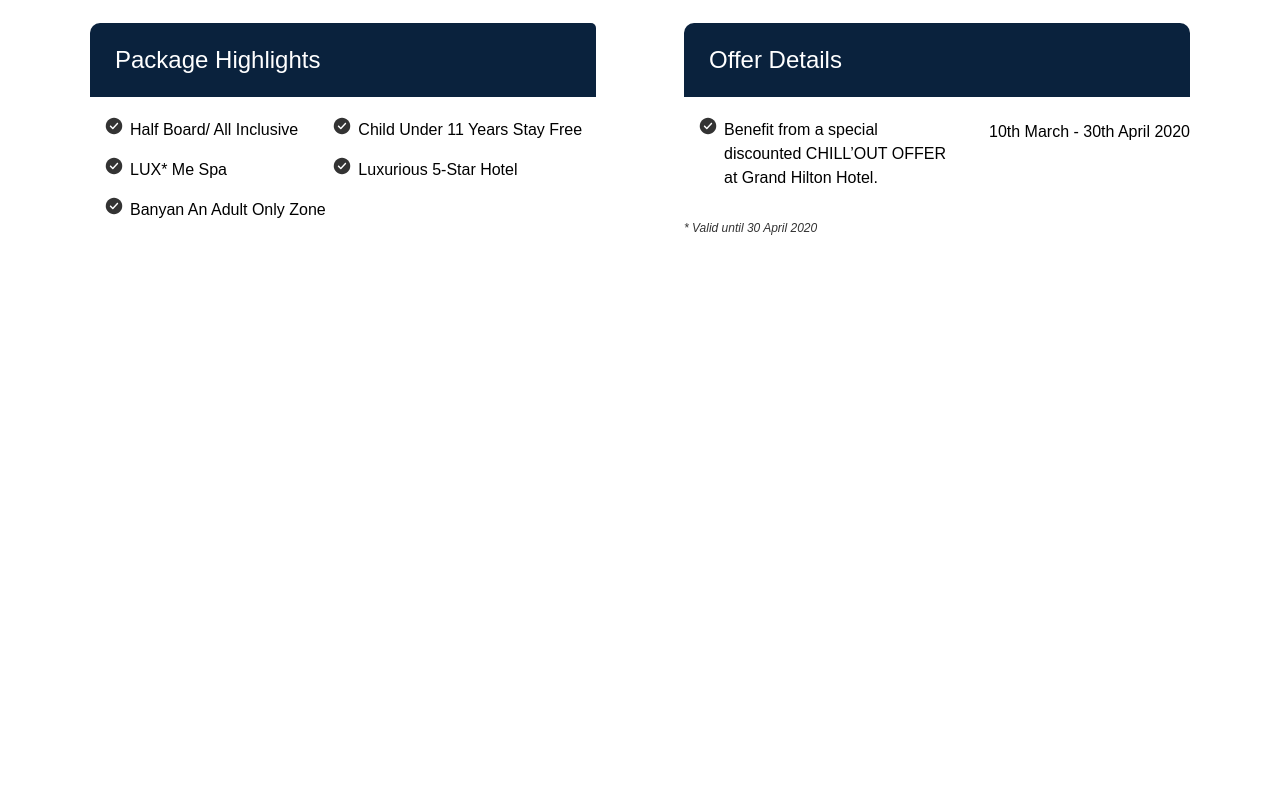
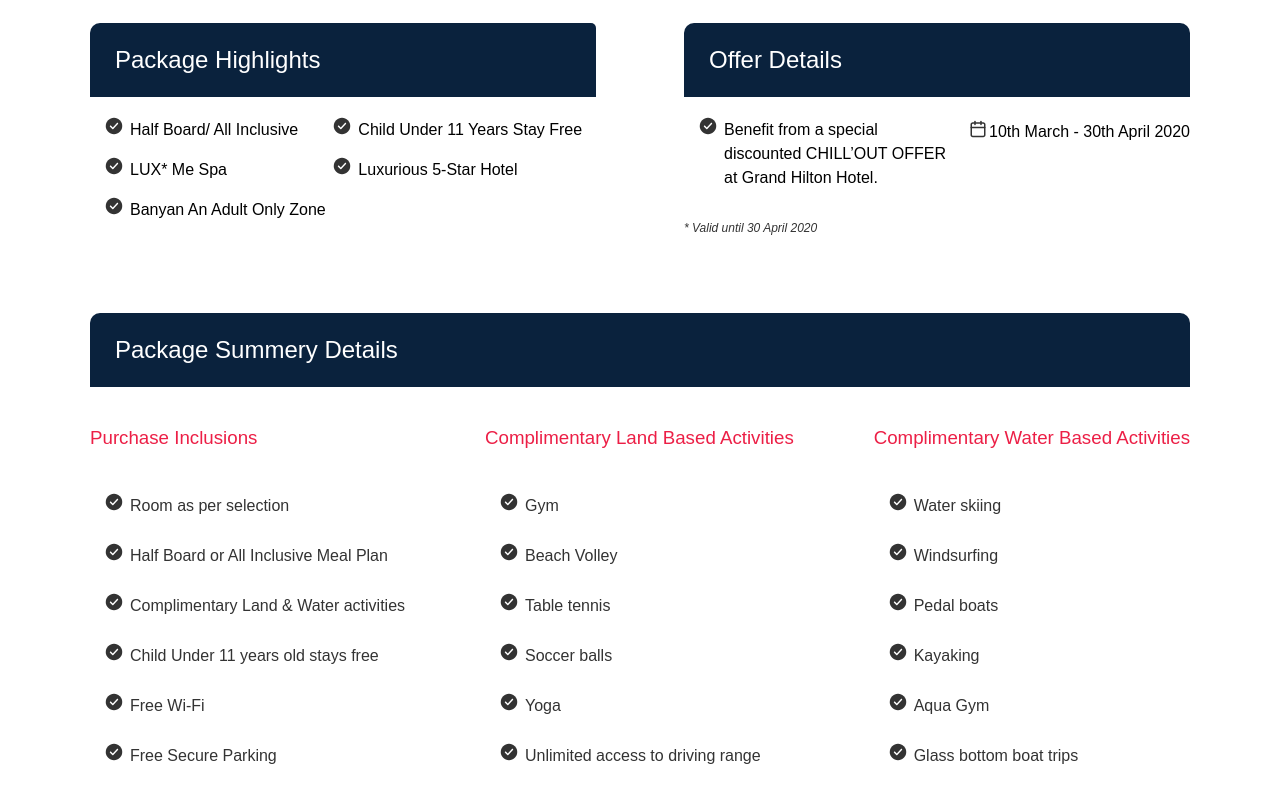
Before and after one commit to Heneros/hotel-booking, a website: page src/index.html in a window 1280 px wide. Shown: the part 5474-6276 px from the top of the page. Before the commit the page ends 5727 px from the top, so only its background shows below. Drawn offline with nearby package versions, Linux system fonts and the light colour scheme; files that its build step writes are made by us from their sources.

Commit message:
block packages

```diff
--- a/src/index.html
+++ b/src/index.html
@@ -209,6 +209,47 @@
 </section>
 </div>
 
+<div class="container">
+    <section class="packages">
+        <h2>Package Summery Details</h2>
+        <div class="conainer__descriptions">
+        <div class="box__detail">
+            <h3>Purchase Inclusions</h3>
+            <ul>
+                <li>Room as per selection</li>
+                <li>Half Board or All Inclusive Meal Plan</li>
+                <li>Complimentary Land & Water activities</li>
+                <li>Child Under 11 years old stays free</li>
+                <li>Free Wi-Fi</li>
+                <li>Free Secure Parking</li>
+            </ul>
+        </div>
+        <div class="box__detail">
+            <h3>Complimentary Land Based Activities</h3>
+            <ul>
+                <li>Gym</li>
+                <li>Beach Volley</li>
+                <li>Table tennis</li>
+                <li>Soccer balls</li>
+                <li>Yoga</li>
+                <li>Unlimited access to driving range</li>
+            </ul>
+        </div>
+        <div class="box__detail">
+            <h3>Complimentary Water Based Activities</h3>
+            <ul>
+                <li>Water skiing</li>
+                <li>Windsurfing</li>
+                <li>Pedal boats</li>
+                <li>Kayaking</li>
+                <li>Aqua Gym</li>
+                <li>Glass bottom boat trips</li>
+            </ul>
+        </div>
+    </div>
+    </section>
+</div>
+
     <script src="js/script.js"></script>
 </body>
 </html>
--- /dev/null
+++ b/src/sass/components/packages.scss
@@ -0,0 +1,27 @@
+.packages{
+    margin: 60px 0;
+    h2{
+        padding: 25px 25px;
+        color: #fff;
+        font-weight: 500;
+        background-color: #0A223D;
+        border-top-right-radius: 10px;
+        border-top-left-radius: 10px;
+    }
+    .conainer__descriptions{
+        display: flex;
+        justify-content: space-between;
+        h3{
+            color: $red;
+            font-weight: 500;
+        }
+        ul{
+            list-style-image: url('../img/circle.svg');
+            li{
+                padding-top: 25px;
+                color: #333333;
+            }
+
+        }
+    }
+}
--- a/src/sass/components/summary.scss
+++ b/src/sass/components/summary.scss
@@ -32,11 +32,9 @@
                         flex-basis: 49%;
                     }
                 }
-
             }
             .right__block{
              flex-basis: 46%;
-             position: r;
              h2{
                 padding: 25px 25px;
                 color: #fff;
@@ -64,6 +62,15 @@
                 position: absolute;
                 right: 0;
                 bottom: 109px;
+                &:before{
+                    content: "";
+                    background-image: url('../img/calendar.svg');
+                    background-repeat: no-repeat;
+                    position: absolute;
+                    left: -20px;
+                    width: 23px;
+                    height: 18px;
+                }
             }
        }
    }
--- a/src/sass/style.scss
+++ b/src/sass/style.scss
@@ -1,6 +1,7 @@
 @import 'base';
 @import 'variables';
 @import 'reset';
+
 
 
 
@@ -9,3 +10,4 @@
 @import 'components/banner-section';
 @import 'components/cards';
 @import 'components/summary';
+@import 'components/packages';
```
Also changed, not shown: build/css/style.css, build/img/calendar.svg (added), build/index.html, src/img/calendar.svg (added).
